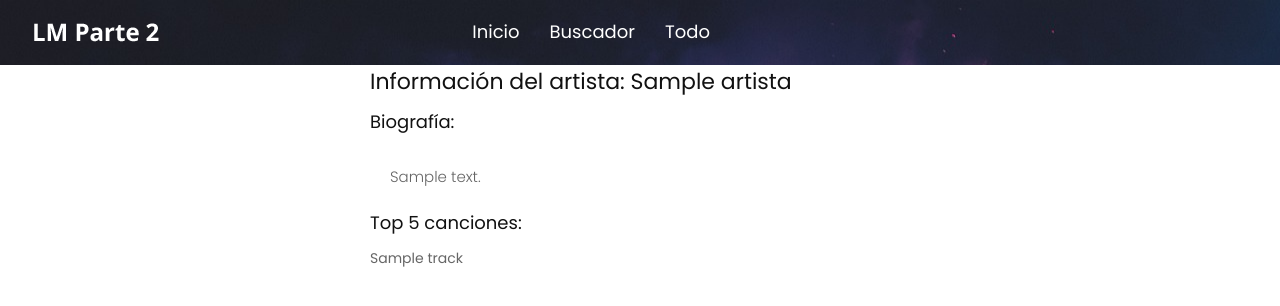
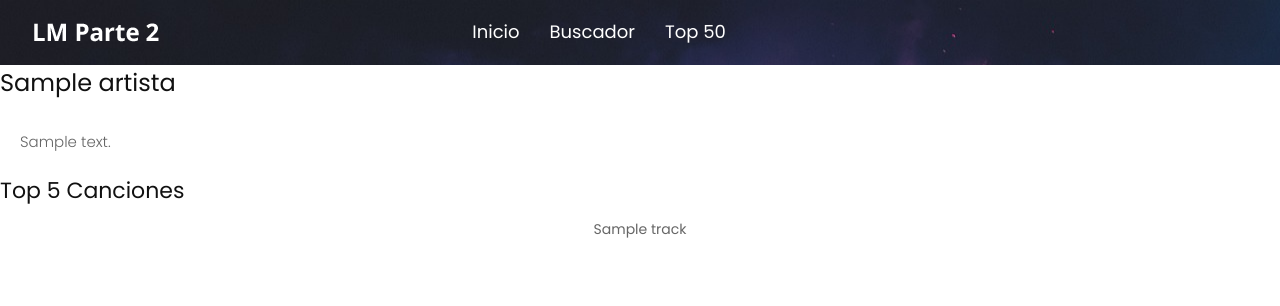
Before and after one commit to mmarnun/proyecto_lmp2, a Flask app: template templates/info.html in a window 1280 px wide. Shown: the top 306 px of the page. Run offline with Flask 3, Linux system fonts and the light colour scheme; the template is opened without the code that fills it: most values are stand-ins (such as "Sample title", 1, 10 or a date in 2020); some libraries are stand-ins or nearby versions.

Commit message:
2º puesta en funcionamiento

```diff
--- a/app.py
+++ b/app.py
@@ -14,50 +14,131 @@ def inicio():
 @app.route('/buscador', methods=['GET', 'POST'])
 def buscar():
     if request.method == 'POST':
-        artista = request.form.get('artista')
+        query = request.form.get('query')
+        tipo = request.form.get('tipo')
 
-        if not artista:
-            return render_template('error.html', message="No se proporcionó un nombre de artista válido.")
+        if not query:
+            return render_template('error.html', message="No se proporcionó un término de búsqueda válido.")
 
-        payload_bio = {
-            "method": "artist.getinfo",
-            "artist": artista,
-            "api_key": api_key,
-            "format": "json"
-        }
+        if tipo == "artista":
+            parametros_bio = {
+                "method": "artist.getinfo",
+                "artist": query,
+                "api_key": api_key,
+                "format": "json"
+            }
 
-        response_bio = requests.get(url_base, params=payload_bio)
+            response_bio = requests.get(url_base, params=parametros_bio)
 
-        if response_bio.status_code == 200:
-            data_bio = json.loads(response_bio.text)
-            if "error" in data_bio:
-                return render_template('error.html', message=data_bio["message"])
+            if response_bio.status_code == 200:
+                data_bio = json.loads(response_bio.text)
+                if "error" in data_bio:
+                    return render_template('error.html', message=data_bio["message"])
+                else:
+                    bio = data_bio["artist"]["bio"]["content"]
+
+                    parametros_top = {
+                        "method": "artist.gettoptracks",
+                        "artist": query,
+                        "api_key": api_key,
+                        "format": "json",
+                        "limit": 5
+                    }
+
+                    response_top5 = requests.get(url_base, params=parametros_top)
+
+                    if response_top5.status_code == 200:
+                        data_top = json.loads(response_top5.text)
+                        if "error" in data_top:
+                            return render_template('error.html', message=data_top["message"])
+                        else:
+                            top_tracks = data_top["toptracks"]["track"]
+                            return render_template('info.html', artista=query, bio=bio, top_tracks=top_tracks)
+                    else:
+                        return render_template('error.html', message="Ha ocurrido un error al obtener el top de canciones.")
             else:
-                bio = data_bio["artist"]["bio"]["content"]
+                return render_template('error.html', message="Ha ocurrido un error al realizar la petición de la biografía.")
+        elif tipo == "album":
+            parametros_album = {
+                "method": "album.getinfo",
+                "artist": query,
+                "album": query,
+                "api_key": api_key,
+                "format": "json"
+            }
 
-                payload_top = {
-                    "method": "artist.gettoptracks",
-                    "artist": artista,
-                    "api_key": api_key,
-                    "format": "json",
-                    "limit": 5
-                }
+            response_album = requests.get(url_base, params=parametros_album)
 
-                response_top5 = requests.get(url_base, params=payload_top)
-
-                if response_top5.status_code == 200:
-                    data_top = json.loads(response_top5.text)
-                    if "error" in data_top:
-                        return render_template('error.html', message=data_top["message"])
-                    else:
-                        top_tracks = data_top["toptracks"]["track"]
-                        return render_template('info.html', artista=artista, bio=bio, top_tracks=top_tracks)
+            if response_album.status_code == 200:
+                data_album = json.loads(response_album.text)
+                if "error" in data_album:
+                    return render_template('error.html', message=data_album["message"])
                 else:
-                    return render_template('error.html', message="Ha ocurrido un error al obtener el top de canciones.")
+                    album = data_album["album"]["name"]
+                    tracks = data_album["album"]["tracks"]["track"]
+                    return render_template('album.html', album=album, tracks=tracks)
+            else:
+                return render_template('error.html', message="Ha ocurrido un error al realizar la petición del álbum.")
         else:
-            return render_template('error.html', message="Ha ocurrido un error al realizar la petición de la biografía.")
+            return render_template('error.html', message="Opción de búsqueda inválida.")
     else:
         return render_template("buscador.html")
 
+@app.route('/todo')
+def todo():
+    parametros = {
+        "method": "chart.gettopartists",
+        "api_key": api_key,
+        "format": "json"
+    }
+
+    response = requests.get(url_base, params=parametros)
+
+    if response.status_code == 200:
+        data = json.loads(response.text)
+        if "error" in data:
+            return render_template('error.html', message=data["message"])
+        else:
+            artists = data["artists"]["artist"]
+            return render_template('todo.html', artists=artists)
+    else:
+        return render_template('error.html', message="Ha ocurrido un error al obtener la lista de artistas.")
+
+@app.route('/artista/<nombre>')
+def obtener_artista(nombre):
+    parametros_bio = {
+        "method": "artist.getinfo",
+        "artist": nombre,
+        "api_key": api_key,
+        "format": "json"
+    }
+    response_bio = requests.get(url_base, params=parametros_bio)
+    if response_bio.status_code == 200:
+        data_bio = json.loads(response_bio.text)
+        if "error" in data_bio:
+            return render_template('error.html', message=data_bio["message"])
+        else:
+            bio = data_bio["artist"]["bio"]["content"]
+            parametros_top = {
+                "method": "artist.gettoptracks",
+                "artist": nombre,
+                "api_key": api_key,
+                "format": "json",
+                "limit": 5
+            }
+            response_top5 = requests.get(url_base, params=parametros_top)
+            if response_top5.status_code == 200:
+                data_top = json.loads(response_top5.text)
+                if "error" in data_top:
+                    return render_template('error.html', message=data_top["message"])
+                else:
+                    top_tracks = data_top["toptracks"]["track"]
+                    return render_template('info.html', artista=nombre, bio=bio, top_tracks=top_tracks)
+            else:
+                return render_template('error.html', message="Ha ocurrido un error al obtener el top de canciones.")
+    else:
+        return render_template('error.html', message="Ha ocurrido un error al realizar la petición de la biografía.")
+
+
 if __name__ == '__main__':
     app.run("0.0.0.0", 5000, debug=True)
--- a/templates/base.html
+++ b/templates/base.html
@@ -53,7 +53,7 @@
                      <a class="nav-link" href="/buscador">Buscador</a>
                   </li>
                   <li class="nav-item">
-                     <a class="nav-link" href="/todo">Todo</a>
+                     <a class="nav-link" href="/todo">Top 50</a>
                   </li>
                </ul>
             </div>
--- a/templates/info.html
+++ b/templates/info.html
@@ -1,21 +1,14 @@
 {% extends "base.html" %}
 
-{% block title %}Información del artista{% endblock %}
+{% block title %}Información del Artista{% endblock %}
 
 {% block content %}
-   <div class="container">
-      <div class="row">
-         <div class="col-md-6 offset-md-3">
-            <h2>Información del artista: {{ artista }}</h2>
-            <h3>Biografía:</h3>
-            <p>{{ bio }}</p>
-            <h3>Top 5 canciones:</h3>
-            <ol class="song-list">
-               {% for track in top_tracks %}
-                  <li>{{ track.name }}</li>
-               {% endfor %}
-            </ol>
-         </div>
-      </div>
-   </div>
+    <h1>{{ artista }}</h1>
+    <p>{{ bio }}</p>
+    <h2>Top 5 Canciones</h2>
+    <ol style="text-align: center;">
+        {% for track in top_tracks %}
+            <li>{{ track.name }}</li>
+        {% endfor %}
+    </ol>
 {% endblock %}
```
Also changed, not shown: templates/album.html (added, +21 -0 lines), templates/buscador.html (+15 -1 lines), templates/todo.html (+11 -0 lines), static/images/fevicon.png (deleted).
